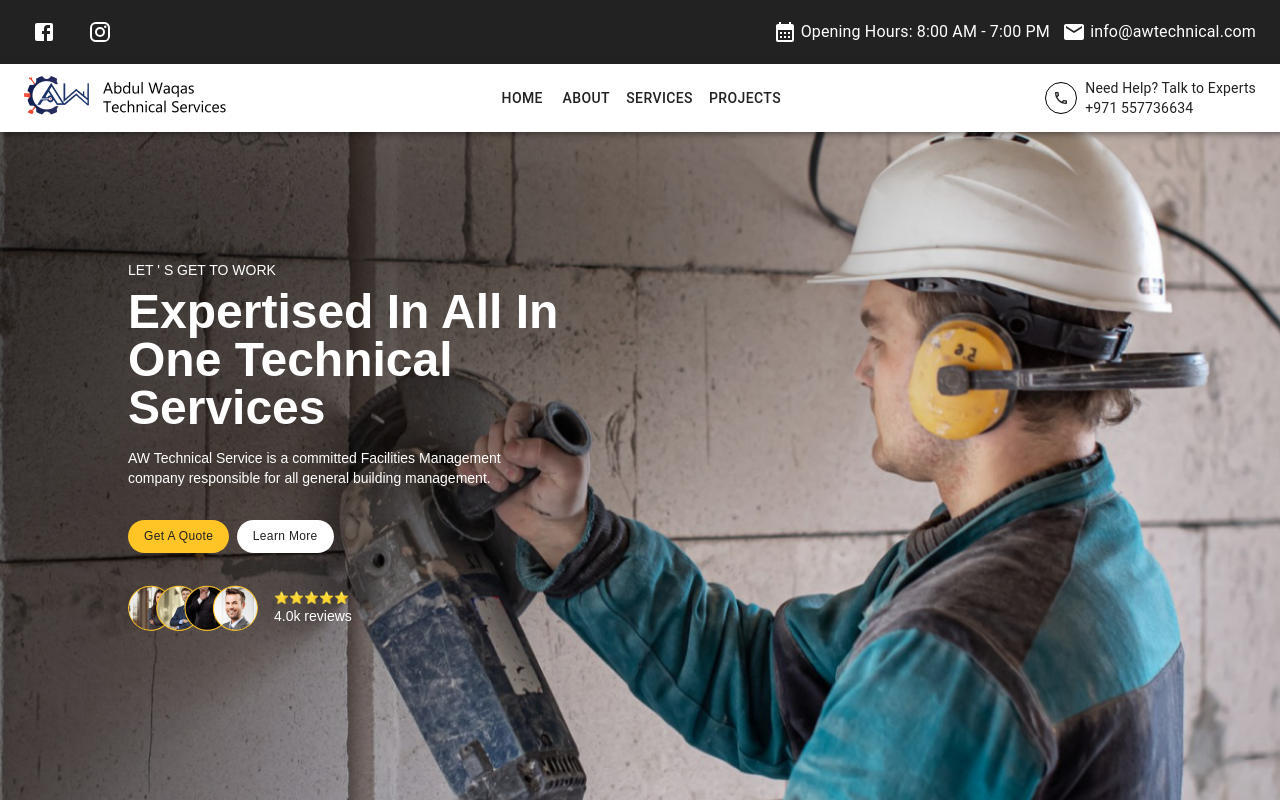
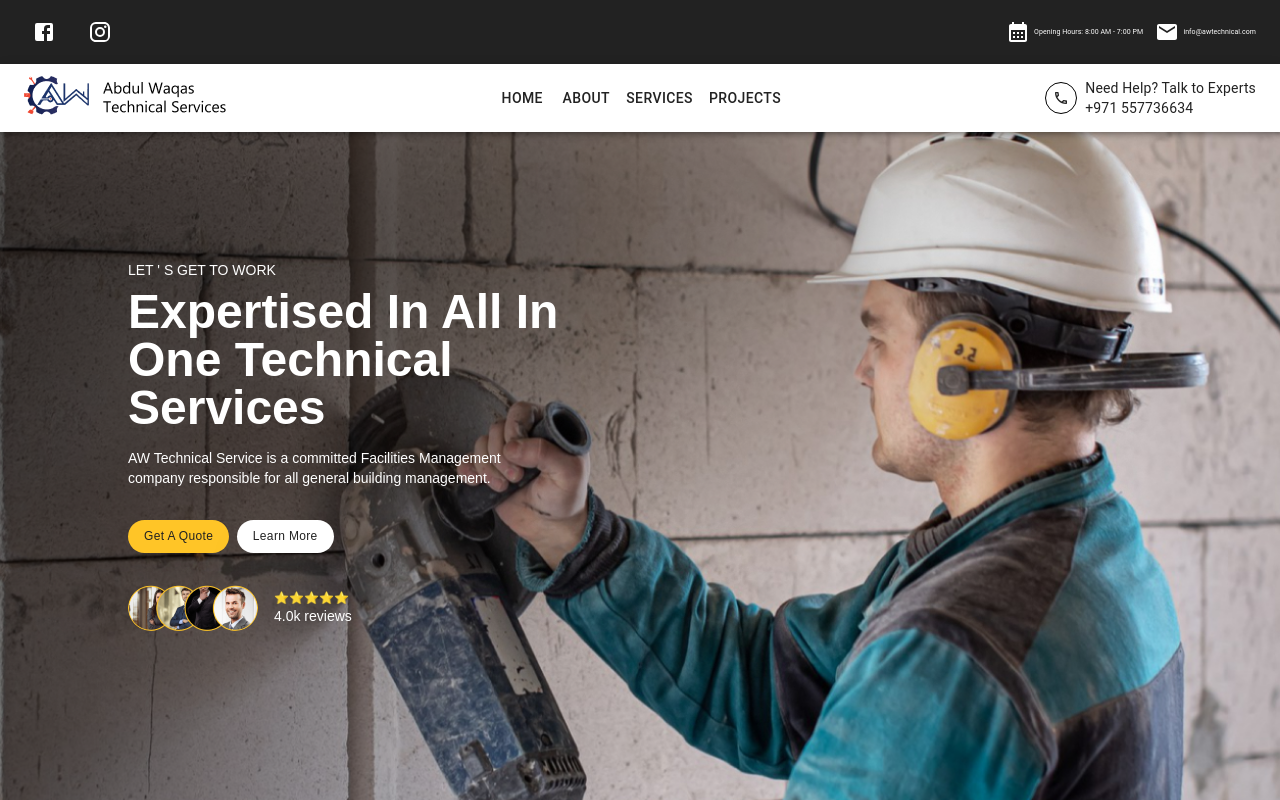
Before and after one commit to shaniaakhan21/AWTech, a Next.js app: page / in a window 1280 px wide. Shown: the top 800 px of the page. Built offline with nearby package versions, Linux system fonts and the light colour scheme.

Commit message:
button fix 4

```diff
--- a/app/globals.css
+++ b/app/globals.css
@@ -90,6 +90,10 @@ body{
   .sm\:hidden {
       display: none!important;
   }
+
+  .txt-8-px{
+    font-size: 7px!important;
+  }
 }
 
 .ml-02{
--- a/components/Header.tsx
+++ b/components/Header.tsx
@@ -19,7 +19,7 @@ const Header: React.FC = () => {
             <Toolbar className="flex justify-between items-center py-2">
                 {/* Logo */}
                 <div className="flex items-center">
-                    <Image className='w-full' src={AWLogo} alt="Logo" />
+                    <Image className='w-1/2 sm:w-full' src={AWLogo} alt="Logo" />
                 </div>
 
                 {/* Desktop Menu */}
--- a/components/TopHeader.tsx
+++ b/components/TopHeader.tsx
@@ -21,8 +21,8 @@ const TopHeader: React.FC = () => {
 
                 {/* Right side: Address and email */}
                 <div className="text-white text-sm w-9/12 sm:w-1/2 flex justify-center sm:justify-end">
-                    <Typography component="span" className="mr-4 text-[7px] sm:text-xs flex flex-row items-center"><CalendarMonthIcon className='mr-1'/> Opening Hours: 8:00 AM - 7:00 PM</Typography>
-                    <Typography component="span" className="ml-02 text-[7px] sm:text-xs flex flex-row items-center"><EmailIcon className='mr-1'/> info@awtechnical.com</Typography>
+                    <Typography component="span" className="mr-4 txt-8-px sm:text-xs flex flex-row items-center"><CalendarMonthIcon className='mr-1'/> Opening Hours: 8:00 AM - 7:00 PM</Typography>
+                    <Typography component="span" className="ml-02 txt-8-px sm:text-xs flex flex-row items-center"><EmailIcon className='mr-1'/> info@awtechnical.com</Typography>
                 </div>
             </Toolbar>
         </AppBar>
```
